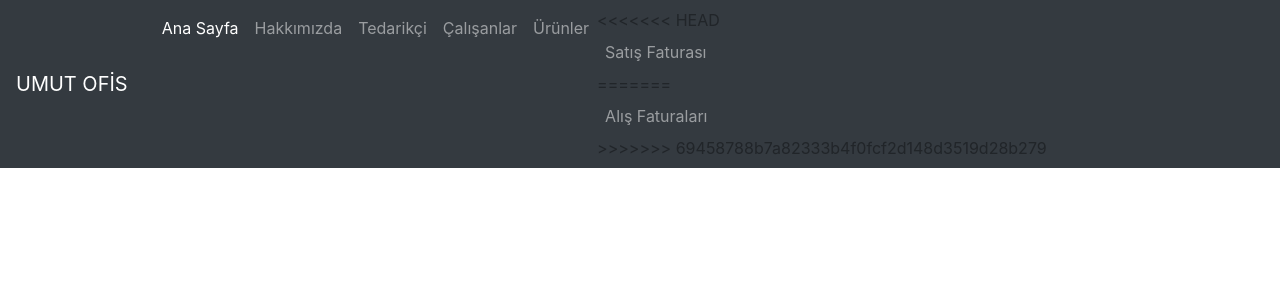
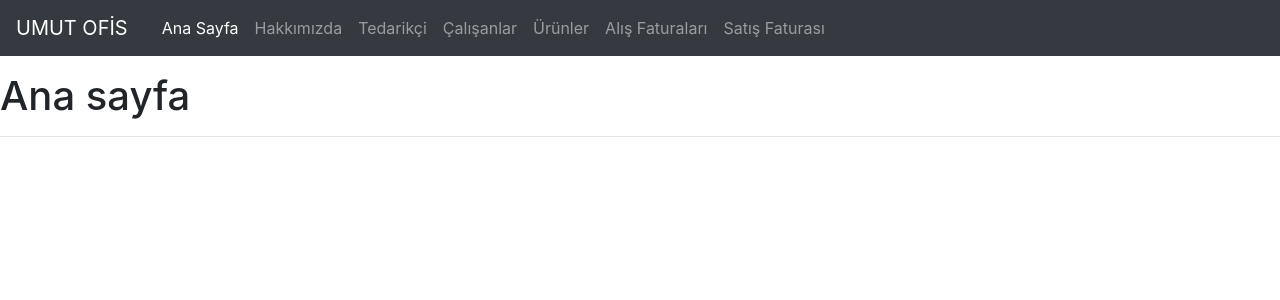
Before and after one commit to berkay-deniz/Stationery-Business, a Flask app: page / in a window 1280 px wide. Shown: the top 300 px of the page. Run offline with Flask 2, Linux system fonts and the light colour scheme; some libraries are stand-ins or nearby versions.

Commit message:
navbar fix

```diff
--- a/Stationery_db/templates/includes/navbar.html
+++ b/Stationery_db/templates/includes/navbar.html
@@ -21,11 +21,10 @@
           <a class="nav-link" href="/product">Ürünler</a>
         </li>
         <li class="nav-item">
-<<<<<<< HEAD
+          <a class="nav-link" href="/purchaseReceipt">Alış Faturaları</a>
+        </li>
+        <li class="nav-item">
           <a class="nav-link" href="/salesReceipt">Satış Faturası</a>
-=======
-          <a class="nav-link" href="/purchaseReceipt">Alış Faturaları</a>
->>>>>>> 69458788b7a82333b4f0fcf2d148d3519d28b279
         </li>
       </ul>
     </div>
```
